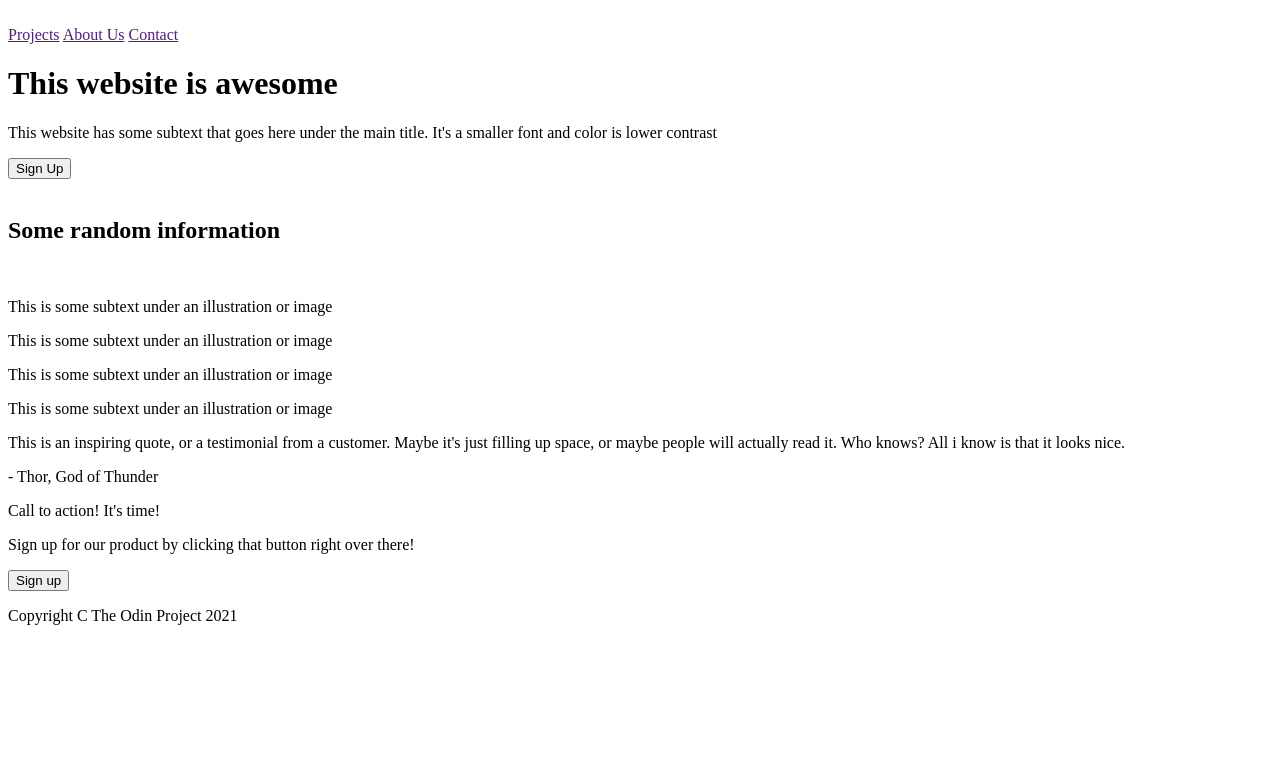
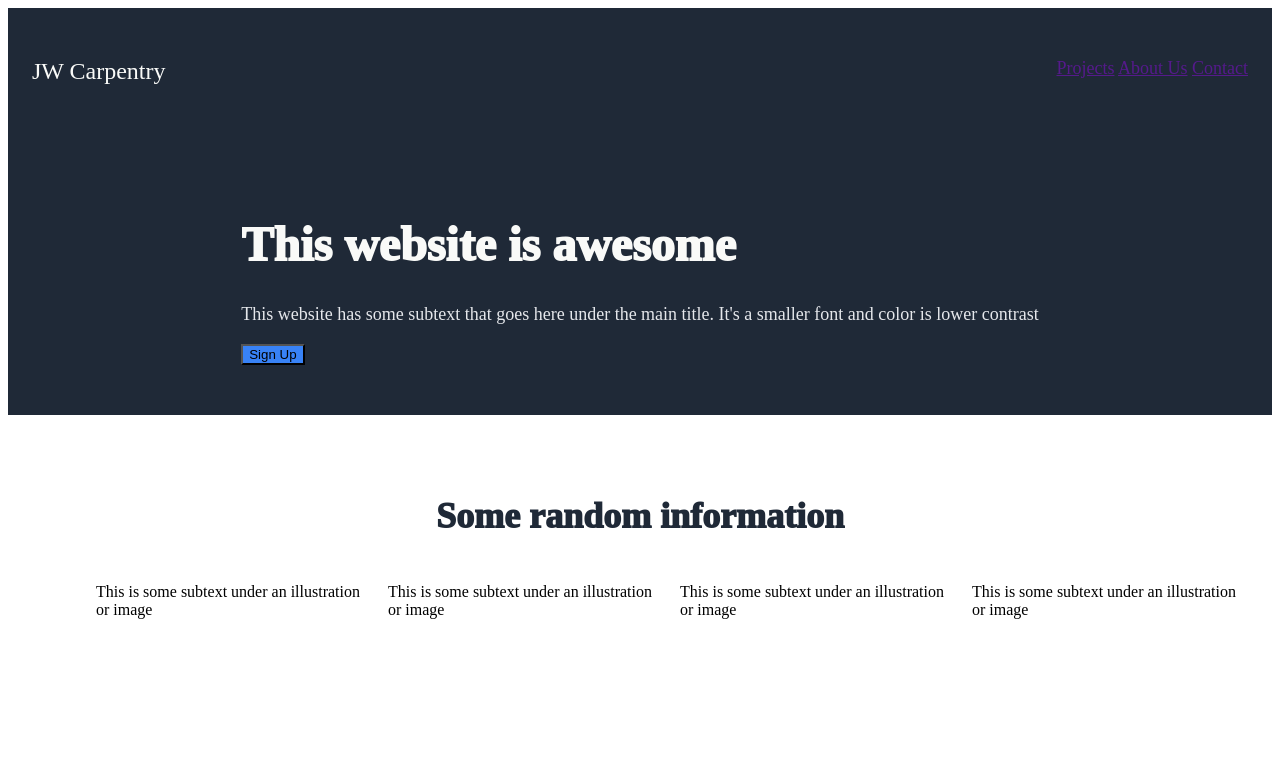
Before and after one commit to joel-griffith/Odin-LandingPage, a plain HTML site: page index.html in a window 1280 px wide. Shown: the top 768 px of the page. Drawn offline with Linux system fonts and the light colour scheme.

Commit message:
Added styling to style.css | Still in progress.

```diff
--- a/index.html
+++ b/index.html
@@ -9,33 +9,33 @@
 </head>
 <body>
 
-    <div class="header">
-        <img src="#" alt="">
-        <div>
+    <header>
+        <p class="header-logo">JW Carpentry</p>
+        <div class="header-links">
             <a href="">Projects</a>
             <a href="">About Us</a>
             <a href="">Contact</a>
         </div>
-    </div>
-    <div>
+    </header>
+
+    <div class="content">
+        <div class="top-content">
             <div>
                 <h1>This website is awesome</h1>
                 <p>This website has some subtext that goes here under the main title. It's a smaller font and color is lower contrast</p>
                 <button>Sign Up</button>
             </div>
-        <img src="#" alt="">
+            <img src="#" alt="" class="top-image">
         </div>
 
-    <div>
+        <div class="body-content">
             <h2>Some random information</h2>
-
-        <div>
+            <div class="info-images">
                 <img src="" alt="">
                 <img src="" alt="">
                 <img src="" alt="">
                 <img src="" alt="">
-        </div>
-        <div>
+
                 <p>This is some subtext under an illustration or image</p>
                 <p>This is some subtext under an illustration or image</p>
                 <p>This is some subtext under an illustration or image</p>
@@ -43,17 +43,18 @@
             </div>
         </div>
 
-    <div>
-        <p>This is an inspiring quote, or a testimonial from a customer. Maybe it's just filling up space, or maybe people will actually read it. Who knows? All i know is that it looks nice.</p>
+        <div class="quote">
+            <p class="italics">This is an inspiring quote, or a testimonial from a customer. Maybe it's just filling up space, or maybe people will actually read it. Who knows? All i know is that it looks nice.</p>
             <p>- Thor, God of Thunder</p>
         </div>
 
-    <div>
+        <div class="signup-message">
             <div>
                 <p>Call to action! It's time!</p>
                 <p>Sign up for our product by clicking that button right over there!</p>
             </div>
             <button>Sign up</button>
+        </div>
     </div>
 
     <footer>
--- a/style.css
+++ b/style.css
@@ -0,0 +1,83 @@
+header {
+    display: flex;
+    background-color: #1F2937;
+    font-size: 18px;
+    color: #E5E7EB;
+    justify-content: space-between;
+    padding: 50px 24px;
+}
+
+.header-logo {
+    font-size: 24px;
+    color: #F9FAF8;
+    margin: 0;
+    padding: 0;
+}
+
+h1 {
+    font-size: 48px;
+    font-weight: 1000;
+    color: #F9FAF8;
+}
+
+footer {
+    display: flex;
+    align-items: center;
+    justify-content: center;
+}
+
+.top-content {
+    display: flex;
+    justify-content: center;
+    background-color: #1F2937;
+    font-size: 18px;
+    color: #E5E7EB;
+    padding: 50px 24px;
+}
+
+.body-content {
+    display: flex;
+    align-items: center;
+    flex-direction: column;
+    padding: 50px 24px;
+}
+
+.quote {
+    display: flex;
+    align-items: flex-end;
+    flex-direction: column;
+    padding: 50px 24px;
+}
+
+.signup-message {
+    display: flex;
+    background: #3882F6;
+    justify-content: center;
+    padding: 50px 24px;
+}
+
+.content {
+    display: flex;
+    flex-direction: column;
+}
+
+button {
+    background: #3882F6;
+}
+
+h2 {
+    font-size: 36px;
+    font-weight: 1000;
+    color: #1F2937;
+}
+
+.info-images {
+    display: flex;
+    gap: 16px;
+}
+
+.italics {
+    font-style: italic;
+    font-size: 36px;
+    color: #1F2937;
+}
```
Lines whose indentation alone changed are shown as unchanged.
